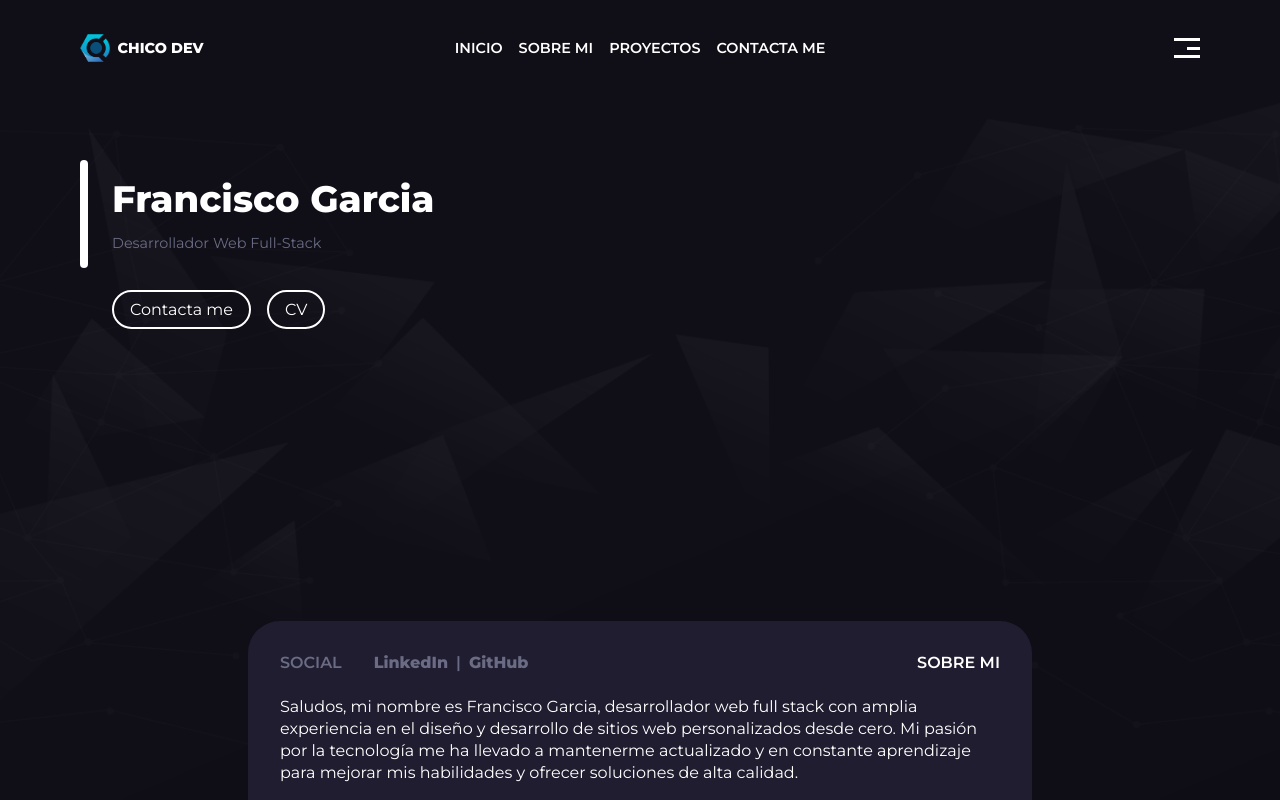
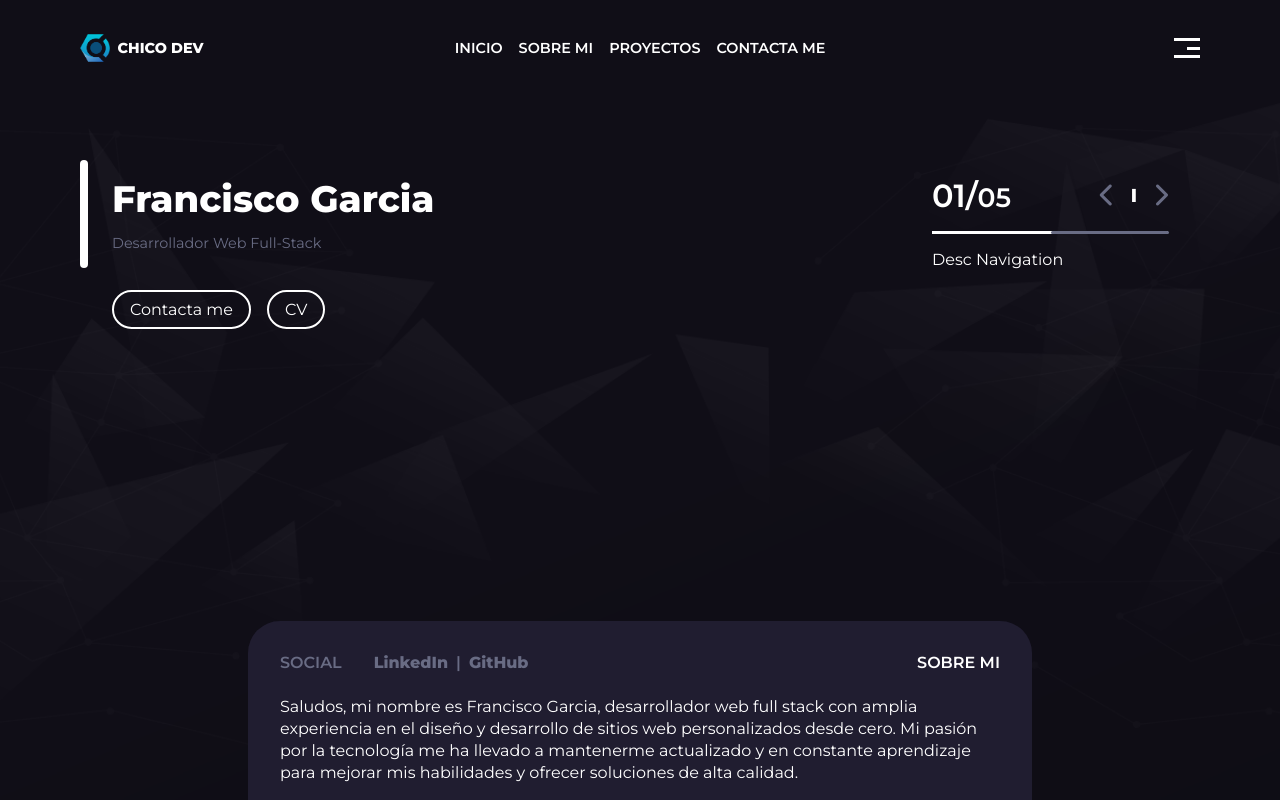
Before and after one commit to francisco-JGC/PortafolioV2, a React (Vite) app: page / in a window 1280 px wide. Built offline with nearby package versions, Linux system fonts and the light colour scheme.

Commit message:
feat: new navigation desc component

```diff
--- a/src/App.jsx
+++ b/src/App.jsx
@@ -1,12 +1,17 @@
 import { Route, Routes } from 'react-router-dom'
 import './App.scss'
+import { DescNavigation } from './components/DescNavigation'
 import { HomePage } from './pages/home'
 
 const App = () => {
   return (
-    <Routes>
-      <Route exact path="/" element={<HomePage />} />
-    </Routes>
+    <div className="App">
+      <Routes>
+        <Route exact path="/" element={<HomePage />} />
+      </Routes>
+
+      <DescNavigation />
+    </div>
   )
 }
 
--- /dev/null
+++ b/src/components/DescNavigation/index.jsx
@@ -0,0 +1,30 @@
+import './index.scss'
+
+export const DescNavigation = () => {
+  return (
+    <div className="desc-navigation">
+      <div className="desc-navigation__item">
+        <div className="desc-navigation__item__count">
+          <h1>
+            01/<small>05</small>{' '}
+          </h1>
+        </div>
+        <div className="desc-navigation__item__pages">
+          <div className="desc-navigation__item__count__arrow">
+            <h2>
+              <i className="fa-solid fa-chevron-left"></i>
+            </h2>
+            <h3>I</h3>
+            <h2>
+              <i className="fa-solid fa-chevron-right"></i>
+            </h2>
+          </div>
+        </div>
+      </div>
+      <div className="underline"></div>
+      <div className="desc-navigation__title">
+        <span>Desc Navigation</span>
+      </div>
+    </div>
+  )
+}
--- /dev/null
+++ b/src/components/DescNavigation/index.scss
@@ -0,0 +1,61 @@
+.desc-navigation {
+  position: absolute;
+  top: 10em;
+  right: 5em;
+  padding: 1em 2em;
+  display: flex;
+  flex-direction: column;
+  width: 300px;
+
+  &__item {
+    display: flex;
+    justify-content: space-between;
+    align-items: center;
+
+    &__count__arrow {
+      display: flex;
+      align-items: center;
+      gap: 1em;
+
+      i {
+        color: #696c84;
+        transition: all 0.3s ease-in-out;
+
+        &:hover {
+          color: #fff;
+          cursor: pointer;
+        }
+
+        &:active {
+          transform: scale(2);
+        }
+      }
+    }
+
+    h1 {
+      font-weight: 600;
+      color: #fff;
+    }
+  }
+
+  .underline {
+    width: 100%;
+    height: 3px;
+    background: #fff;
+    margin: 1em 0;
+    border: 10px;
+    position: relative;
+
+    &::after {
+      content: '';
+      position: absolute;
+      display: block;
+      width: 50%;
+      height: 100%;
+      background: #696c84;
+      top: 0;
+      right: -1px;
+      border-radius: 20px;
+    }
+  }
+}
```
